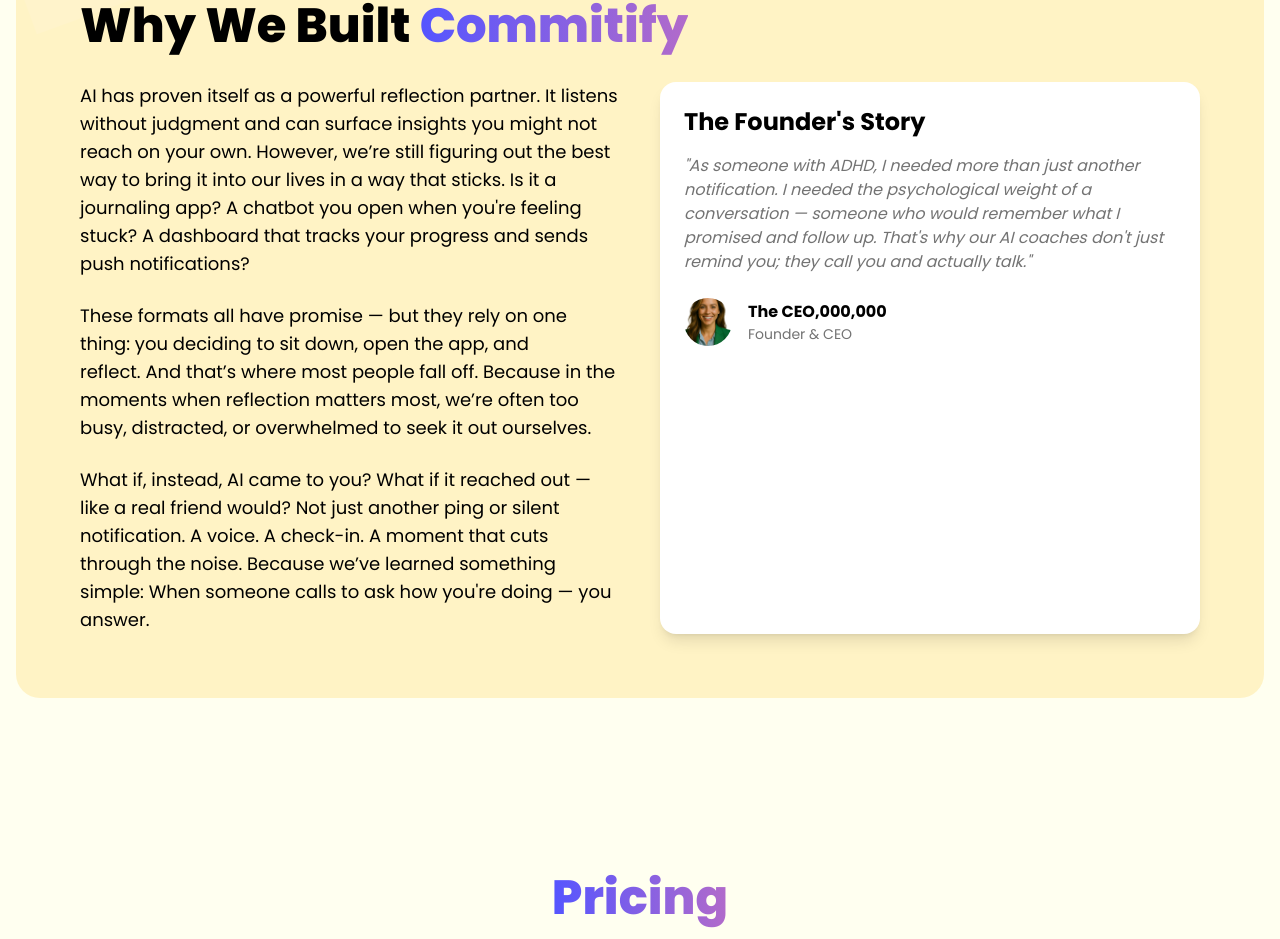
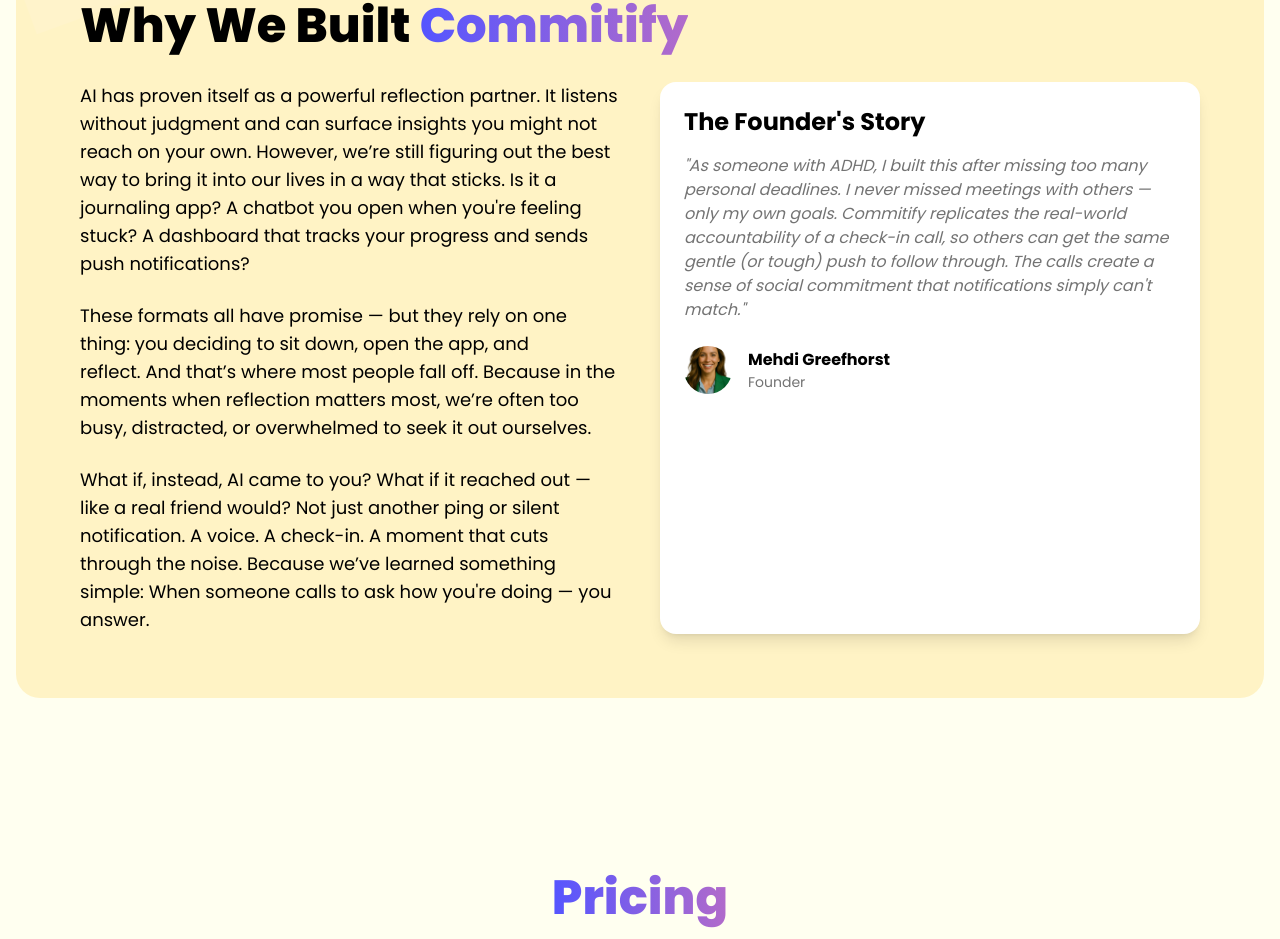
Before and after one commit to entrepreneursfirst/may-motivates-you, a React (Vite) app: page / in a window 1280 px wide. Shown: the part 2958-3897 px from the top of the page. Built offline with nearby package versions, Linux system fonts and the light colour scheme.

Commit message:
Visual edit in Lovable
Edited UI in Lovable

```diff
--- a/src/components/WhyWeBuiltThis.tsx
+++ b/src/components/WhyWeBuiltThis.tsx
@@ -25,15 +25,18 @@ const WhyWeBuiltThis = () => {
             <div className="bg-white rounded-2xl p-6 shadow-lg">
               <h3 className="text-2xl font-bold mb-4">The Founder's Story</h3>
 
-              <p className="italic text-commitify-secondary mb-6">
-                "As someone with ADHD, I needed more than just another notification. I needed the psychological weight of a conversation — someone who would remember what I promised and follow up. That's why our AI coaches don't just remind you; they call you and actually talk."
-              </p>
+              <p className="italic text-commitify-secondary mb-6">"As someone with ADHD, I built this after missing too many personal deadlines. I never missed meetings with others — only my own goals.
+
+
+
+
+Commitify replicates the real-world accountability of a check-in call, so others can get the same gentle (or tough) push to follow through. The calls create a sense of social commitment that notifications simply can't match."</p>
 
               <div className="flex items-center">
                 <img src="/lovable-uploads/84ad56f5-4ca3-4201-b391-1f382fb0bf6b.png" alt="Founder" className="w-12 h-12 rounded-full object-cover mr-4" />
                 <div>
-                  <p className="font-bold">The CEO,000,000</p>
-                  <p className="text-sm text-commitify-secondary">Founder & CEO</p>
+                  <p className="font-bold">Mehdi Greefhorst</p>
+                  <p className="text-sm text-commitify-secondary">Founder</p>
                 </div>
               </div>
             </div>
```
